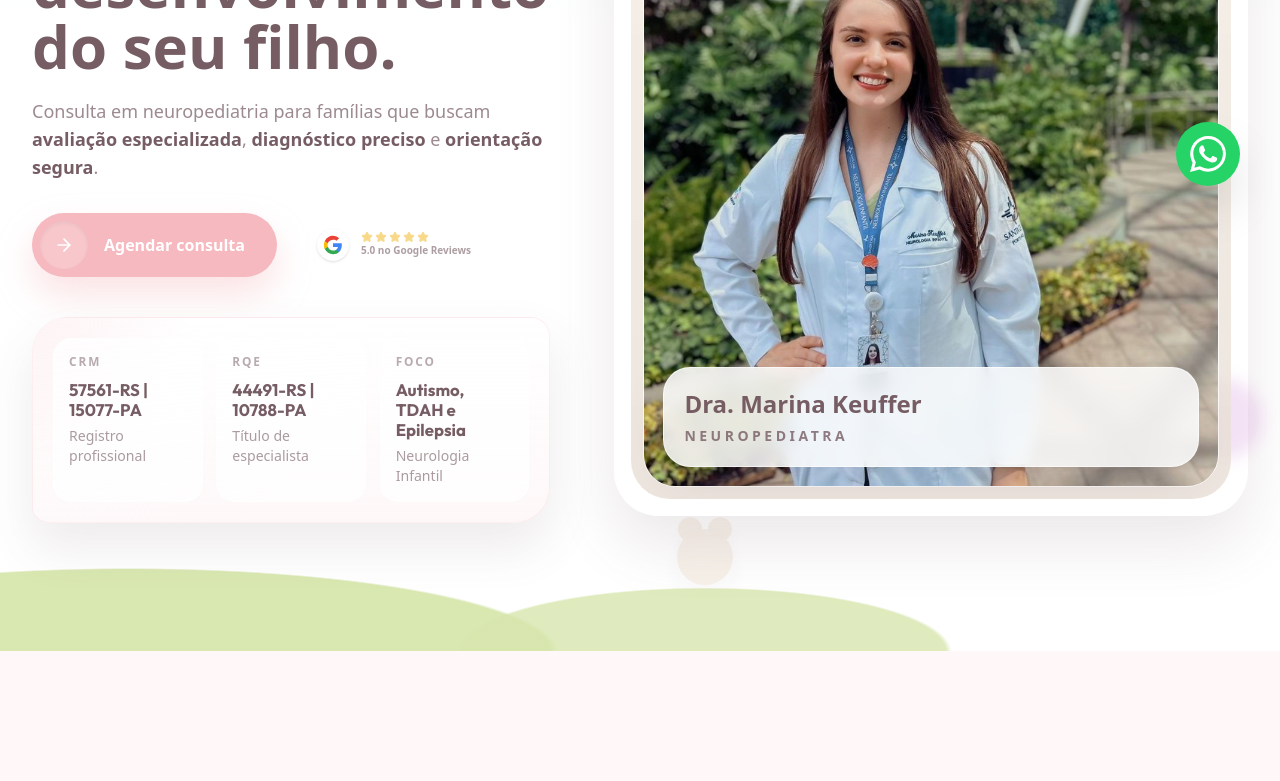
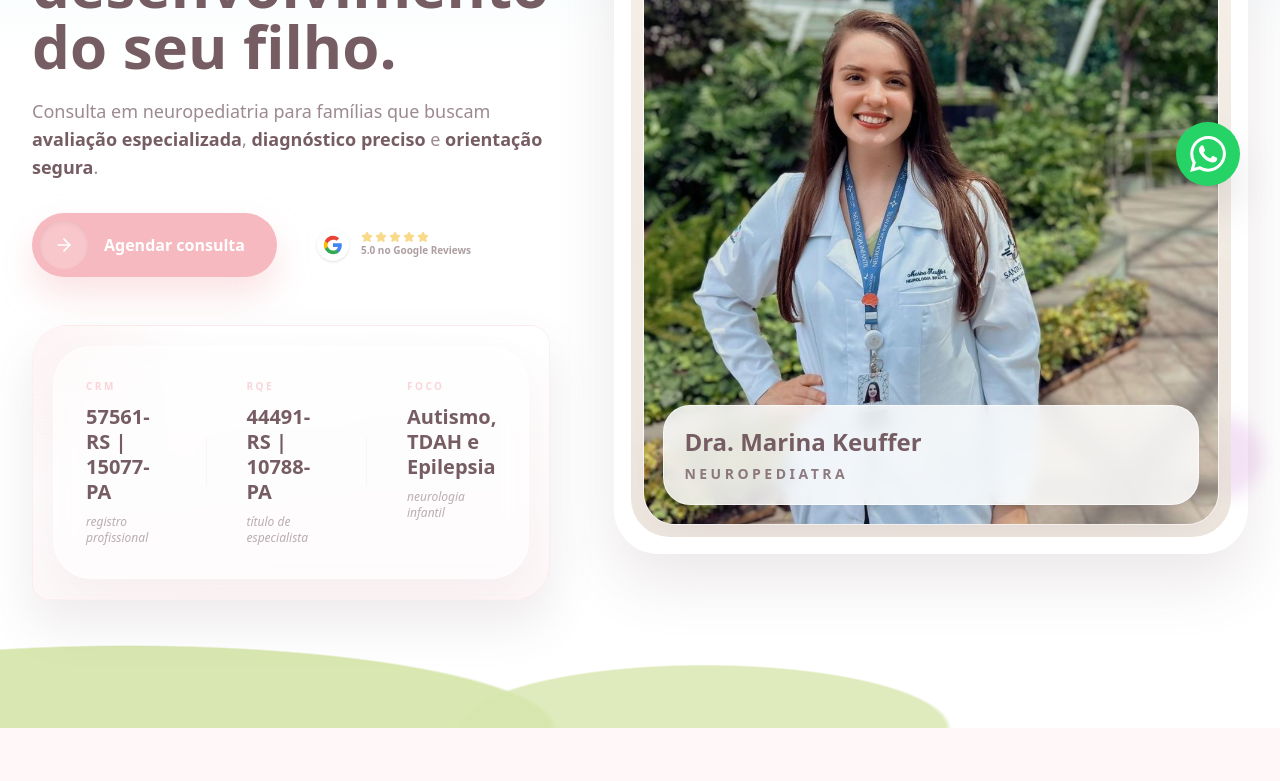
Before and after one commit to caioolima/dra-marina-neuropediatra, a Next.js app: page / in a window 1280 px wide. Shown: the part 574-1355 px from the top of the page. Built offline with nearby package versions, Linux system fonts and the light colour scheme.

Commit message:
refactor: remove teddy accent and restyle hero credentials card with updated layout and typography

```diff
--- a/src/app/page.tsx
+++ b/src/app/page.tsx
@@ -348,7 +348,6 @@ function Hero() {
       <SunAccent className="absolute -left-12 -top-12 scale-75 opacity-95 transition-transform duration-[10000ms] hover:scale-90 md:left-[5%] md:top-0 md:scale-100 z-0" />
       <CloudCluster className="absolute left-[30%] -top-4 scale-50 opacity-80 md:left-10 md:top-8 md:scale-100 z-0" />
       <CloudCluster className="absolute right-12 top-10 hidden opacity-70 lg:block z-0" />
-      <TeddyAccent className="absolute right-[42%] bottom-14 hidden lg:block z-0" />
       <div className="relative z-10 mx-auto max-w-7xl px-5 pb-24 pt-32 md:px-8 md:pb-32 md:pt-48 lg:pt-56">
         <div className="grid gap-16 lg:grid-cols-[0.9fr_1.1fr] lg:items-center">
           <motion.div
@@ -400,22 +399,28 @@ function Hero() {
             </div>
           </div>
 
-          <div className="hero-credentials-card mt-10">
-            <div className="hero-credentials-grid">
-              <div className="hero-credential-item">
-                <p className="hero-info-label">CRM</p>
-                <p className="hero-info-value">57561-RS | 15077-PA</p>
-                <p className="hero-info-text">Registro profissional</p>
+          <div className="hero-credentials-card mt-12 w-full max-w-2xl lg:max-w-none">
+            <div className="flex flex-col gap-8 rounded-[2.4rem] border border-white/60 bg-white/45 p-8 shadow-[0_20px_45px_rgba(118,93,99,0.06)] backdrop-blur-md md:flex-row md:items-start md:justify-between md:gap-10">
+              <div className="flex-1 space-y-2.5">
+                <p className="text-[10px] font-bold uppercase tracking-[0.25em] text-brand-primary/60">CRM</p>
+                <p className="text-lg font-bold leading-tight text-brand-text md:text-xl">57561-RS | 15077-PA</p>
+                <p className="text-xs font-medium text-brand-text/50 lowercase italic">Registro profissional</p>
               </div>
-              <div className="hero-credential-item">
-                <p className="hero-info-label">RQE</p>
-                <p className="hero-info-value">44491-RS | 10788-PA</p>
-                <p className="hero-info-text">Título de especialista</p>
+
+              <div className="hidden h-12 w-px bg-brand-text/5 md:block self-center" />
+
+              <div className="flex-1 space-y-2.5">
+                <p className="text-[10px] font-bold uppercase tracking-[0.25em] text-brand-primary/60">RQE</p>
+                <p className="text-lg font-bold leading-tight text-brand-text md:text-xl">44491-RS | 10788-PA</p>
+                <p className="text-xs font-medium text-brand-text/50 lowercase italic">Título de especialista</p>
               </div>
-              <div className="hero-credential-item">
-                <p className="hero-info-label">Foco</p>
-                <p className="hero-info-value">Autismo, TDAH e Epilepsia</p>
-                <p className="hero-info-text">Neurologia Infantil</p>
+
+              <div className="hidden h-12 w-px bg-brand-text/5 md:block self-center" />
+
+              <div className="flex-1 space-y-2.5">
+                <p className="text-[10px] font-bold uppercase tracking-[0.25em] text-brand-primary/60">Foco</p>
+                <p className="text-lg font-bold leading-tight text-brand-text md:text-xl">Autismo, TDAH e Epilepsia</p>
+                <p className="text-xs font-medium text-brand-text/50 lowercase italic">Neurologia Infantil</p>
               </div>
             </div>
           </div>
```
